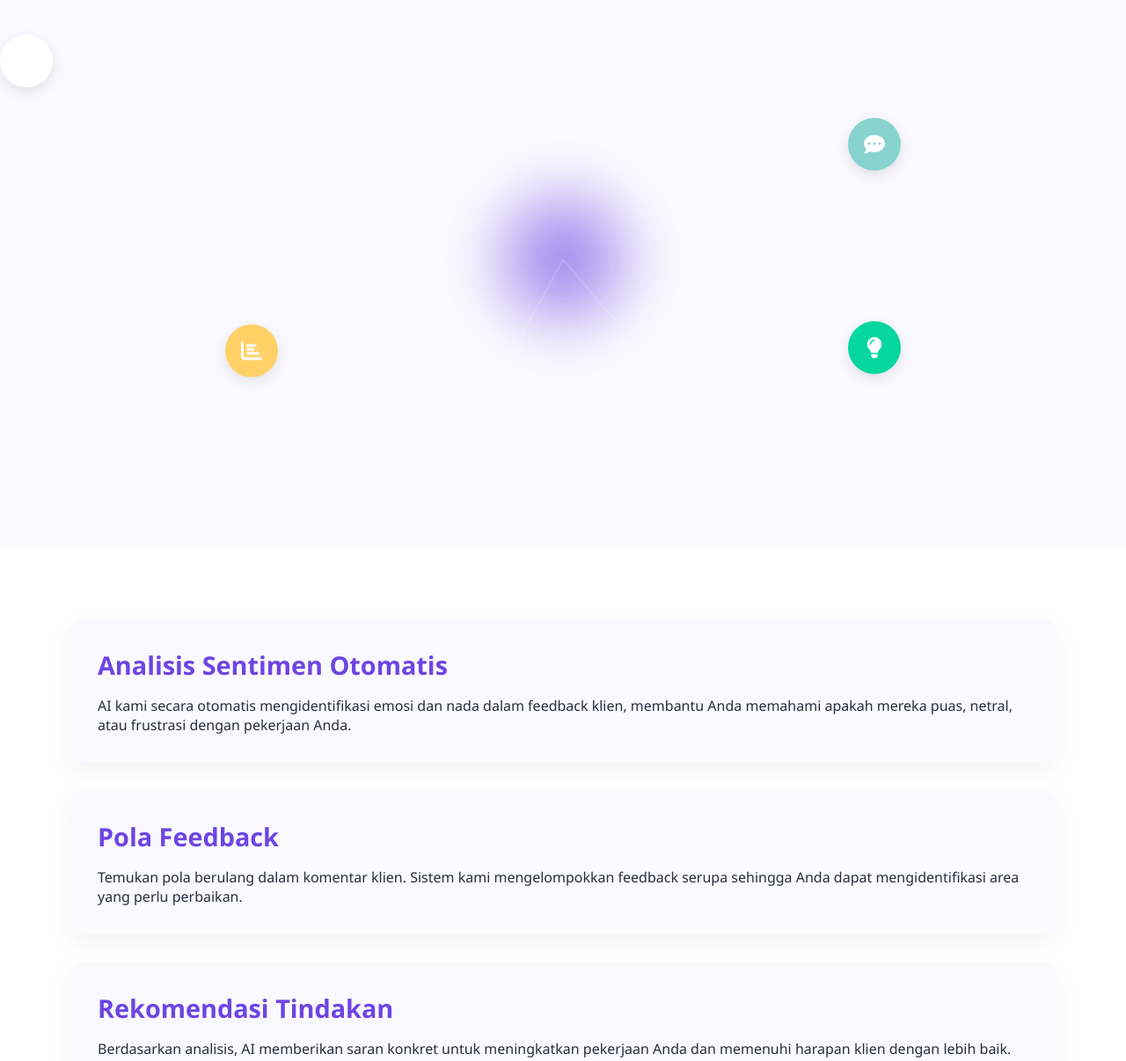
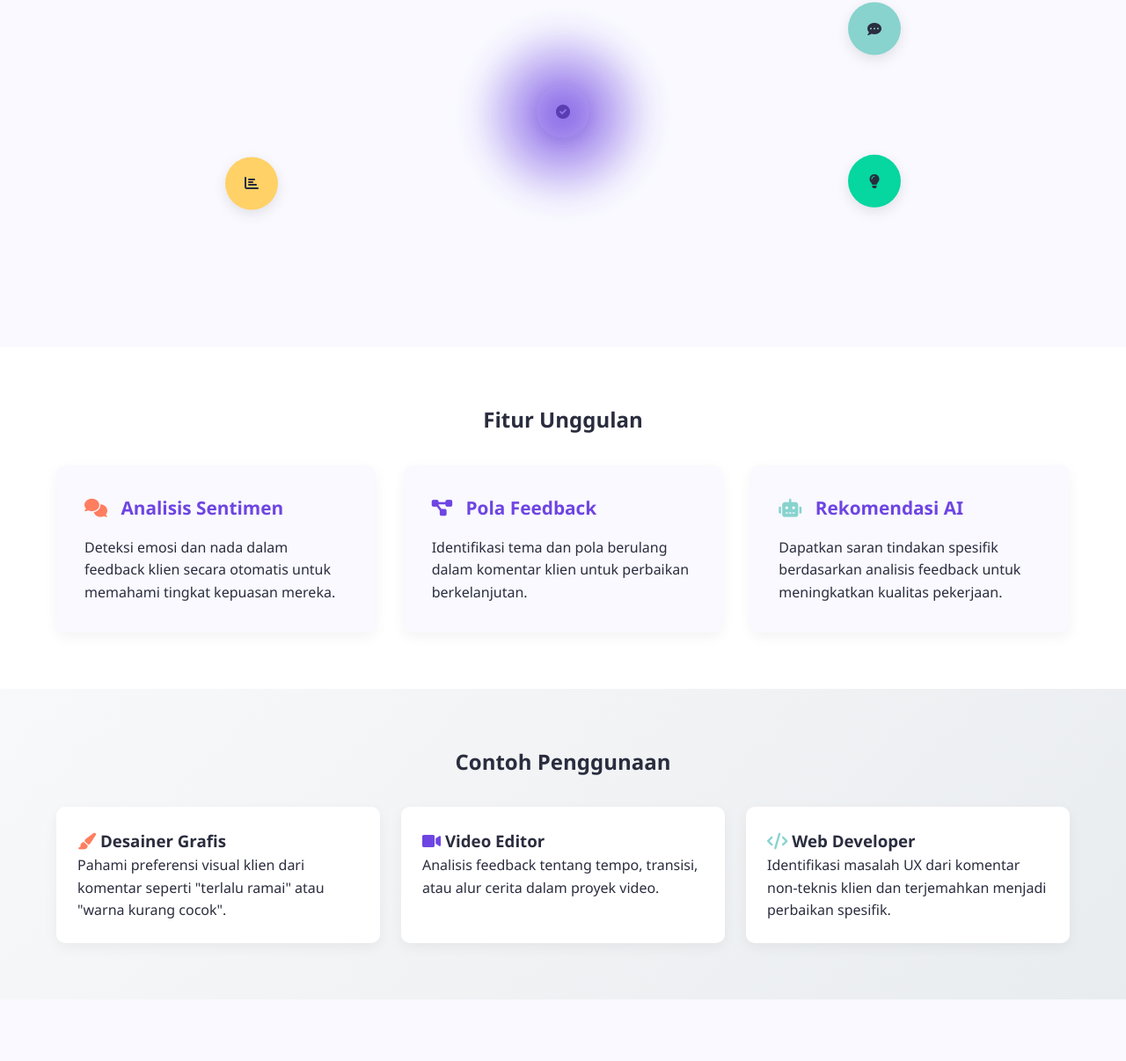
Before and after one commit to MuhamadNovreysa/Agency, a plain HTML site: page fedback.html in a window 1280 px wide. Shown: the part 489-1695 px from the top of the page at 88% size. After the commit the page ends 1625 px from the top, so only its background shows below. Drawn offline with Linux system fonts and the light colour scheme.

Commit message:
Update fedback.html

```diff
--- a/fedback.html
+++ b/fedback.html
@@ -23,7 +23,7 @@
         body {
             background-color: var(--light);
             color: var(--dark);
-            overflow-x: hidden;
+            line-height: 1.6;
         }
 
         /* Header Styles */
@@ -42,60 +42,53 @@
             width: 90%;
             max-width: 1200px;
             margin: 0 auto;
-            padding: 0 15px;
         }
 
-        /* Hero Section */
+        /* Feature Hero Section */
         .feature-hero {
-            padding: 10rem 0 5rem;
+            padding: 8rem 0 4rem;
             background: linear-gradient(135deg, var(--primary), var(--secondary));
             color: white;
-            position: relative;
-            overflow: hidden;
             text-align: center;
         }
 
         .feature-hero h1 {
-            font-size: 3.5rem;
-            margin-bottom: 1.5rem;
-            animation: fadeInUp 1s ease;
+            font-size: 2.5rem;
+            margin-bottom: 1rem;
+            animation: fadeIn 0.8s ease;
         }
 
         .feature-hero p {
-            font-size: 1.2rem;
             max-width: 700px;
             margin: 0 auto 2rem;
-            animation: fadeInUp 1s ease 0.2s forwards;
-            opacity: 0;
+            animation: fadeIn 1s ease;
         }
 
         /* AI Visualization */
         .ai-visualization {
             position: relative;
-            height: 500px;
-            margin: 5rem auto;
-            perspective: 1000px;
+            height: 400px;
+            margin: 4rem auto;
+            display: flex;
+            justify-content: center;
+            align-items: center;
         }
 
         .ai-core {
-            position: absolute;
             width: 200px;
             height: 200px;
             background: radial-gradient(circle, var(--primary), transparent 70%);
             border-radius: 50%;
-            top: 50%;
-            left: 50%;
-            transform: translate(-50%, -50%);
-            filter: blur(20px);
-            opacity: 0.7;
+            filter: blur(15px);
             animation: pulse 4s infinite alternate;
+            position: relative;
+            z-index: 1;
         }
 
-        .data-node {
+        .data-orb {
             position: absolute;
             width: 60px;
             height: 60px;
-            background: white;
             border-radius: 50%;
             display: flex;
             align-items: center;
@@ -104,154 +97,128 @@
             animation: float 6s infinite ease-in-out;
         }
 
-        .data-node:nth-child(1) {
+        .data-orb:nth-child(1) {
+            background-color: var(--accent);
             top: 20%;
             left: 20%;
-            animation-delay: 0s;
-            background-color: var(--accent);
         }
 
-        .data-node:nth-child(2) {
+        .data-orb:nth-child(2) {
+            background-color: var(--secondary);
             top: 20%;
             right: 20%;
             animation-delay: 0.5s;
-            background-color: var(--secondary);
         }
 
-        .data-node:nth-child(3) {
+        .data-orb:nth-child(3) {
+            background-color: #ffd166;
             bottom: 20%;
             left: 20%;
             animation-delay: 1s;
-            background-color: #ffd166;
         }
 
-        .data-node:nth-child(4) {
+        .data-orb:nth-child(4) {
+            background-color: #06d6a0;
             bottom: 20%;
             right: 20%;
             animation-delay: 1.5s;
-            background-color: #06d6a0;
-        }
-
-        .data-node i {
-            font-size: 1.5rem;
-            color: white;
-        }
-
-        .connection-line {
-            position: absolute;
-            background: rgba(255,255,255,0.3);
-            height: 2px;
-            transform-origin: left center;
-            animation: connect 4s infinite;
         }
 
         /* Feature Details */
-        .feature-details {
-            padding: 5rem 0;
+        .feature-section {
+            padding: 4rem 0;
             background-color: white;
         }
 
-        .detail-card {
-            background: var(--light);
-            border-radius: 15px;
-            padding: 2rem;
-            margin-bottom: 2rem;
-            box-shadow: 0 10px 30px rgba(0,0,0,0.05);
-            transform: translateY(50px);
-            opacity: 0;
-            transition: all 0.6s ease;
+        .feature-grid {
+            display: grid;
+            grid-template-columns: repeat(auto-fit, minmax(300px, 1fr));
+            gap: 2rem;
+            margin-top: 2rem;
         }
 
-        .detail-card.visible {
-            transform: translateY(0);
-            opacity: 1;
+        .feature-card {
+            background: var(--light);
+            border-radius: 10px;
+            padding: 2rem;
+            box-shadow: 0 5px 15px rgba(0,0,0,0.05);
+            transition: transform 0.3s ease;
         }
 
-        .detail-card h3 {
-            font-size: 1.8rem;
+        .feature-card:hover {
+            transform: translateY(-5px);
+        }
+
+        .feature-card h3 {
+            color: var(--primary);
             margin-bottom: 1rem;
-            color: var(--primary);
+            font-size: 1.3rem;
         }
 
         /* Use Cases */
         .use-cases {
-            padding: 5rem 0;
+            padding: 4rem 0;
             background: linear-gradient(135deg, #f8f9fa, #e9ecef);
         }
 
-        .case-study {
-            background: white;
-            border-radius: 15px;
-            padding: 2rem;
-            margin: 1rem;
-            box-shadow: 0 5px 15px rgba(0,0,0,0.05);
-            transform: scale(0.95);
-            transition: all 0.4s ease;
+        .case-grid {
+            display: grid;
+            grid-template-columns: repeat(auto-fit, minmax(300px, 1fr));
+            gap: 1.5rem;
+            margin-top: 2rem;
         }
 
-        .case-study:hover {
-            transform: scale(1);
-            box-shadow: 0 15px 30px rgba(0,0,0,0.1);
+        .case-card {
+            background: white;
+            border-radius: 10px;
+            padding: 1.5rem;
+            box-shadow: 0 5px 15px rgba(0,0,0,0.05);
+            transition: all 0.3s ease;
+        }
+
+        .case-card:hover {
+            transform: translateY(-5px);
+            box-shadow: 0 10px 25px rgba(0,0,0,0.1);
         }
 
         /* Animations */
-        @keyframes fadeInUp {
-            from {
-                opacity: 0;
-                transform: translateY(30px);
-            }
-            to {
-                opacity: 1;
-                transform: translateY(0);
-            }
+        @keyframes fadeIn {
+            from { opacity: 0; transform: translateY(20px); }
+            to { opacity: 1; transform: translateY(0); }
         }
 
         @keyframes pulse {
-            0% {
-                transform: translate(-50%, -50%) scale(1);
-            }
-            100% {
-                transform: translate(-50%, -50%) scale(1.1);
-            }
+            0% { transform: scale(1); opacity: 0.7; }
+            100% { transform: scale(1.05); opacity: 0.9; }
         }
 
         @keyframes float {
-            0%, 100% {
-                transform: translateY(0);
-            }
-            50% {
-                transform: translateY(-20px);
-            }
-        }
-
-        @keyframes connect {
-            0% {
-                width: 0;
-                opacity: 0;
-            }
-            30%, 70% {
-                width: 100px;
-                opacity: 0.5;
-            }
-            100% {
-                width: 0;
-                opacity: 0;
-            }
+            0%, 100% { transform: translateY(0); }
+            50% { transform: translateY(-15px); }
         }
 
         /* Responsive */
         @media (max-width: 768px) {
+            .feature-hero {
+                padding: 6rem 0 3rem;
+            }
+
             .feature-hero h1 {
-                font-size: 2.5rem;
+                font-size: 2rem;
             }
 
             .ai-visualization {
                 height: 300px;
             }
 
-            .data-node {
-                width: 40px;
-                height: 40px;
+            .ai-core {
+                width: 150px;
+                height: 150px;
+            }
+
+            .data-orb {
+                width: 50px;
+                height: 50px;
             }
         }
     </style>
@@ -261,17 +228,9 @@
     <header>
         <div class="container">
             <div class="logo">
-                <i class="fas fa-magic logo-icon"></i>
+                <i class="fas fa-magic"></i>
                 <span>CreativeFlow Pro</span>
             </div>
-            <nav>
-                <ul>
-                    <li><a href="#features">Fitur</a></li>
-                    <li><a href="#pricing">Harga</a></li>
-                    <li><a href="#demo">Demo</a></li>
-                </ul>
-            </nav>
-            <button class="cta-button">Coba Gratis</button>
         </div>
     </header>
 
@@ -284,105 +243,70 @@
 
     <div class="ai-visualization">
         <div class="ai-core"></div>
-        <div class="data-node">
-            <i class="fas fa-comment-dots"></i>
-        </div>
-        <div class="data-node">
-            <i class="fas fa-chart-bar"></i>
-        </div>
-        <div class="data-node">
-            <i class="fas fa-lightbulb"></i>
-        </div>
-        <div class="data-node">
-            <i class="fas fa-check-circle"></i>
-        </div>
-
-        <!-- Connection lines would be added with JavaScript -->
+        <div class="data-orb"><i class="fas fa-comment-dots"></i></div>
+        <div class="data-orb"><i class="fas fa-chart-bar"></i></div>
+        <div class="data-orb"><i class="fas fa-lightbulb"></i></div>
+        <div class="data-orb"><i class="fas fa-check-circle"></i></div>
     </div>
 
-    <section class="feature-details">
+    <section class="feature-section">
         <div class="container">
-            <div class="detail-card">
-                <h3>Analisis Sentimen Otomatis</h3>
-                <p>AI kami secara otomatis mengidentifikasi emosi dan nada dalam feedback klien, membantu Anda memahami apakah mereka puas, netral, atau frustrasi dengan pekerjaan Anda.</p>
-            </div>
-
-            <div class="detail-card">
-                <h3>Pola Feedback</h3>
-                <p>Temukan pola berulang dalam komentar klien. Sistem kami mengelompokkan feedback serupa sehingga Anda dapat mengidentifikasi area yang perlu perbaikan.</p>
-            </div>
-
-            <div class="detail-card">
-                <h3>Rekomendasi Tindakan</h3>
-                <p>Berdasarkan analisis, AI memberikan saran konkret untuk meningkatkan pekerjaan Anda dan memenuhi harapan klien dengan lebih baik.</p>
+            <h2 style="text-align: center; margin-bottom: 2rem;">Fitur Unggulan</h2>
+            <div class="feature-grid">
+                <div class="feature-card">
+                    <h3><i class="fas fa-comments" style="color: var(--accent); margin-right: 10px;"></i> Analisis Sentimen</h3>
+                    <p>Deteksi emosi dan nada dalam feedback klien secara otomatis untuk memahami tingkat kepuasan mereka.</p>
+                </div>
+                <div class="feature-card">
+                    <h3><i class="fas fa-project-diagram" style="color: var(--primary); margin-right: 10px;"></i> Pola Feedback</h3>
+                    <p>Identifikasi tema dan pola berulang dalam komentar klien untuk perbaikan berkelanjutan.</p>
+                </div>
+                <div class="feature-card">
+                    <h3><i class="fas fa-robot" style="color: var(--secondary); margin-right: 10px;"></i> Rekomendasi AI</h3>
+                    <p>Dapatkan saran tindakan spesifik berdasarkan analisis feedback untuk meningkatkan kualitas pekerjaan.</p>
+                </div>
             </div>
         </div>
     </section>
 
     <section class="use-cases">
         <div class="container">
-            <h2 style="text-align: center; margin-bottom: 2rem;">Bagaimana Ini Membantu Anda</h2>
-
-            <div class="case-study">
-                <h3><i class="fas fa-paint-brush" style="color: var(--accent);"></i> Untuk Desainer</h3>
-                <p>Pahami preferensi visual klien dari komentar mereka. AI mengidentifikasi kata kunci seperti "terlalu ramai", "kurang kontras", atau "warna tidak cocok" dan menerjemahkannya menjadi wawasan yang dapat ditindaklanjuti.</p>
-            </div>
-
-            <div class="case-study">
-                <h3><i class="fas fa-video" style="color: var(--primary);"></i> Untuk Video Editor</h3>
-                <p>Analisis feedback tentang tempo, transisi, atau alur cerita. Sistem kami mengenali pola dalam revisi sehingga Anda dapat mengantisipasi permintaan klien di proyek berikutnya.</p>
-            </div>
-
-            <div class="case-study">
-                <h3><i class="fas fa-code" style="color: var(--secondary);"></i> Untuk Developer</h3>
-                <p>Identifikasi masalah UX/UI dari komentar klien yang mungkin tidak mereka ungkapkan secara teknis. AI menerjemahkan bahasa alami menjadi poin perbaikan spesifik.</p>
+            <h2 style="text-align: center; margin-bottom: 2rem;">Contoh Penggunaan</h2>
+            <div class="case-grid">
+                <div class="case-card">
+                    <h3><i class="fas fa-paint-brush" style="color: var(--accent);"></i> Desainer Grafis</h3>
+                    <p>Pahami preferensi visual klien dari komentar seperti "terlalu ramai" atau "warna kurang cocok".</p>
+                </div>
+                <div class="case-card">
+                    <h3><i class="fas fa-video" style="color: var(--primary);"></i> Video Editor</h3>
+                    <p>Analisis feedback tentang tempo, transisi, atau alur cerita dalam proyek video.</p>
+                </div>
+                <div class="case-card">
+                    <h3><i class="fas fa-code" style="color: var(--secondary);"></i> Web Developer</h3>
+                    <p>Identifikasi masalah UX dari komentar non-teknis klien dan terjemahkan menjadi perbaikan spesifik.</p>
+                </div>
             </div>
         </div>
     </section>
 
     <script>
-        // Animate detail cards on scroll
-        const detailCards = document.querySelectorAll('.detail-card');
+        // Simple animation trigger on scroll
+        const featureCards = document.querySelectorAll('.feature-card, .case-card');
 
         const observer = new IntersectionObserver((entries) => {
             entries.forEach(entry => {
                 if (entry.isIntersecting) {
-                    entry.target.classList.add('visible');
+                    entry.target.style.opacity = 1;
+                    entry.target.style.transform = 'translateY(0)';
                 }
             });
         }, { threshold: 0.1 });
 
-        detailCards.forEach(card => {
+        featureCards.forEach(card => {
+            card.style.opacity = 0;
+            card.style.transform = 'translateY(20px)';
+            card.style.transition = 'all 0.6s ease';
             observer.observe(card);
-        });
-
-        // Create connection lines dynamically
-        const aiVisualization = document.querySelector('.ai-visualization');
-        const nodes = document.querySelectorAll('.data-node');
-
-        nodes.forEach(node => {
-            const line = document.createElement('div');
-            line.className = 'connection-line';
-
-            // Position line between node and center
-            const nodeRect = node.getBoundingClientRect();
-            const centerX = aiVisualization.offsetWidth / 2;
-            const centerY = aiVisualization.offsetHeight / 2;
-
-            const angle = Math.atan2(
-                nodeRect.top + nodeRect.height/2 - centerY,
-                nodeRect.left + nodeRect.width/2 - centerX
-            );
-
-            line.style.width = '0';
-            line.style.left = `${centerX}px`;
-            line.style.top = `${centerY}px`;
-            line.style.transform = `rotate(${angle}rad)`;
-
-            // Randomize animation delay
-            line.style.animationDelay = `${Math.random() * 2}s`;
-
-            aiVisualization.appendChild(line);
         });
     </script>
 </body>
```
